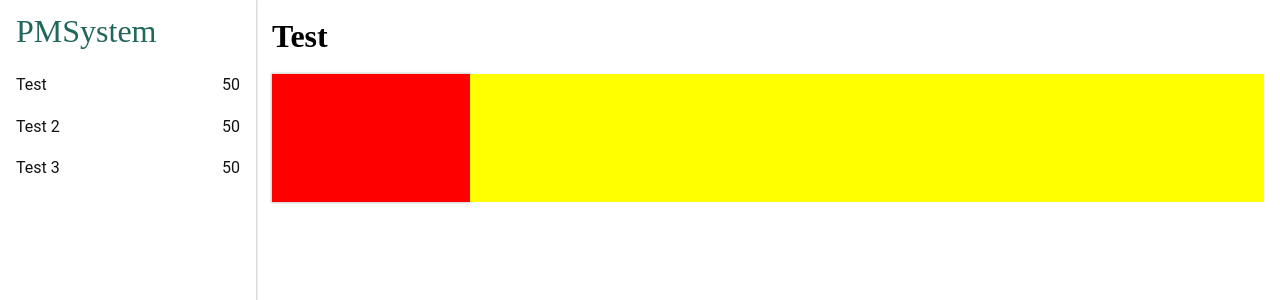
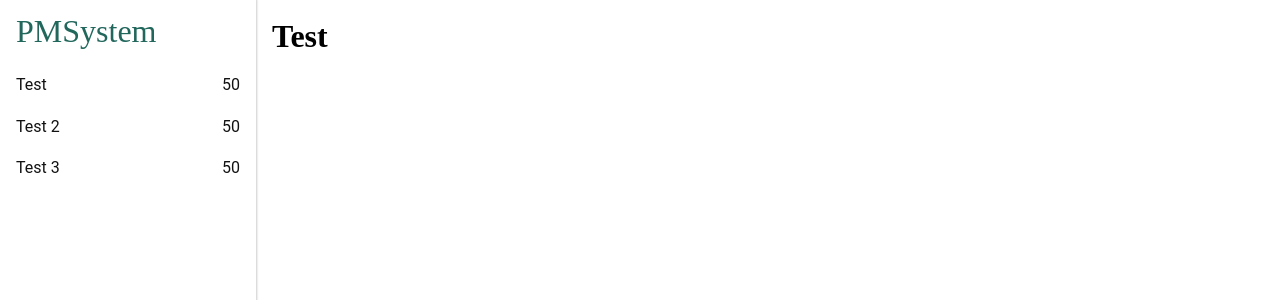
Before and after one commit to emretantu/portfolio-management-system-app, a React (Create React App) app: page / in a window 1280 px wide. Shown: the top 300 px of the page. Built offline with nearby package versions, Linux system fonts and the light colour scheme; no server answers; the HTML template or start-up script is replaced by a standard one.

Commit message:
some bugs fixed

```diff
--- a/src/components/Aside.js
+++ b/src/components/Aside.js
@@ -4,7 +4,7 @@ import Brand from "./brand/Brand";
 
 const Aside = () => {
   return (
-    <aside>
+    <aside className={classes.aside}>
       <section className={classes.brand}>
         <Brand />
       </section>
--- a/src/components/Aside.module.css
+++ b/src/components/Aside.module.css
@@ -1,4 +1,4 @@
-aside {
+.aside {
   --left-right-padding: 1rem;
 
   grid-column: content-start / aside-main;
--- a/src/components/Main.js
+++ b/src/components/Main.js
@@ -7,7 +7,7 @@ const Main = () => {
   const [title, setTitle] = useState("Test");
 
   return (
-    <main>
+    <main className={classes.main}>
       <header className={classes.title}>
         <h1>{title}</h1>
       </header>
--- a/src/components/Main.module.css
+++ b/src/components/Main.module.css
@@ -1,4 +1,4 @@
-main {
+.main {
   grid-column: aside-main / content-end;
 
   display: grid;
--- a/src/components/portfolio/Portfolio.module.css
+++ b/src/components/portfolio/Portfolio.module.css
@@ -1,7 +1,6 @@
 .portfolio {
   display: grid;
   grid-template-columns: 1fr 4fr;
-  grid-template-rows: 5fr;
   grid-template-areas: "assets the-content";
 }
 
```
